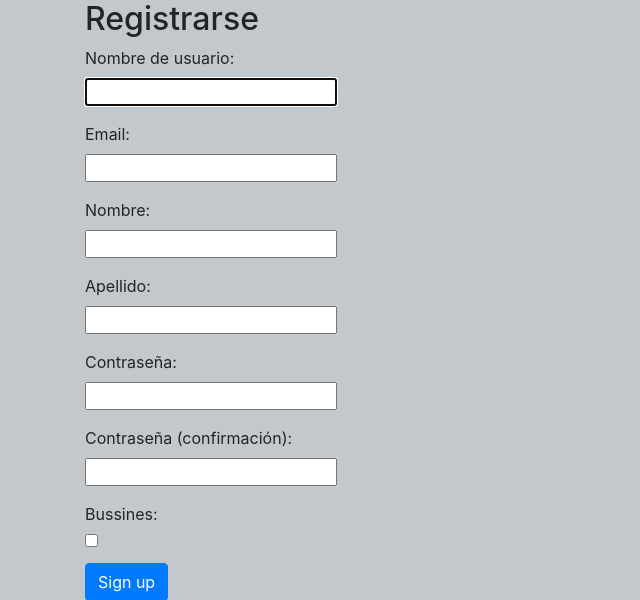
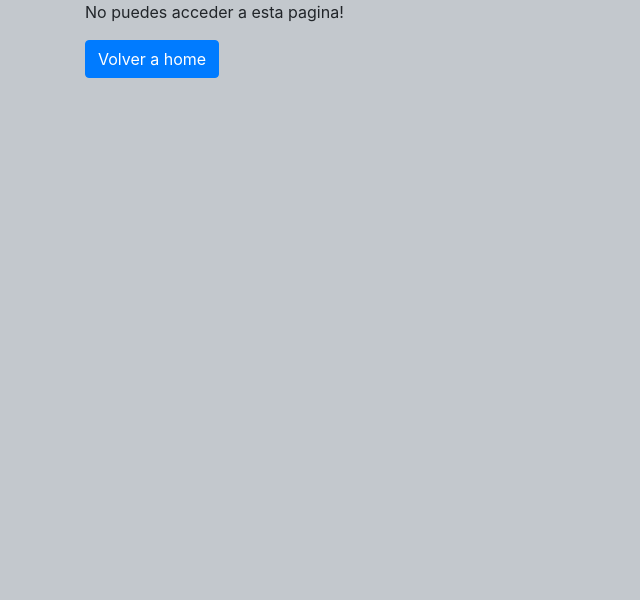
Before and after one commit to VictoriaCejas/ingenieria-web, a Django app: page /singup in a window 1280 px wide. Shown: the part 137-737 px from the top of the page, without its empty margins (0-640 px from the left). Run offline with Django 3.2, Linux system fonts and the light colour scheme; a user stored in the database is signed in; data comes from the database, SQL or seed files in the repository; both versions use the stored data as it was after the commit; some libraries are stand-ins or nearby versions.

Commit message:
modifica templates

```diff
--- a/beautycalendar/templates/registration/login.html
+++ b/beautycalendar/templates/registration/login.html
@@ -10,6 +10,7 @@
     {% endif %}
     {% if user.is_authenticated %}
         <p>No puedes acceder a esta pagina!</p>
+        <p><a class='btn btn-primary' href="{% url 'home' %}" >Volver a home</a></p>
     {% else %}
     <form action="{% url 'login' %}" method="post">
     <form action=" " method="post">
--- a/beautycalendar/templates/registration/password_reset_form.html
+++ b/beautycalendar/templates/registration/password_reset_form.html
@@ -4,6 +4,10 @@
 
 {% block content %}
 
+      {% if user.is_authenticated %}
+        <p>No puedes acceder a esta pagina!</p>
+        <p><a class='btn btn-primary' href="{% url 'home' %}" >Volver a home</a></p>
+    {% else %}
   <h1>Forgot your password?</h1>
   <p>Enter your email address below, and we'll email instructions for setting a new one.</p>
 
@@ -12,7 +16,7 @@
     {{ form.as_p }}
     <input class='btn btn-primary' type="submit" value="Send me instructions!">
   </form>
-
+  {% endif %}
 {% endblock %}
 
 {# This is used by django.contrib.auth #}
--- a/beautycalendar/templates/registration/register.html
+++ b/beautycalendar/templates/registration/register.html
@@ -1,6 +1,10 @@
 {% extends 'beautycalendar/base.html' %}
 {% load static %}
 {% block content %}
+      {% if user.is_authenticated %}
+        <p>No puedes acceder a esta pagina!</p>
+        <p><a class='btn btn-primary' href="{% url 'home' %}" >Volver a home</a></p>
+    {% else %}
   <h2>Registrarse</h2>
 
   <form method="post">
@@ -19,4 +23,5 @@
       {% endfor %}
     <button type="submit" class='btn btn-primary'>Sign up</button>
   </form>
+  {% endif %}
 {% endblock %}
```
Also changed, not shown: db.sqlite3.
